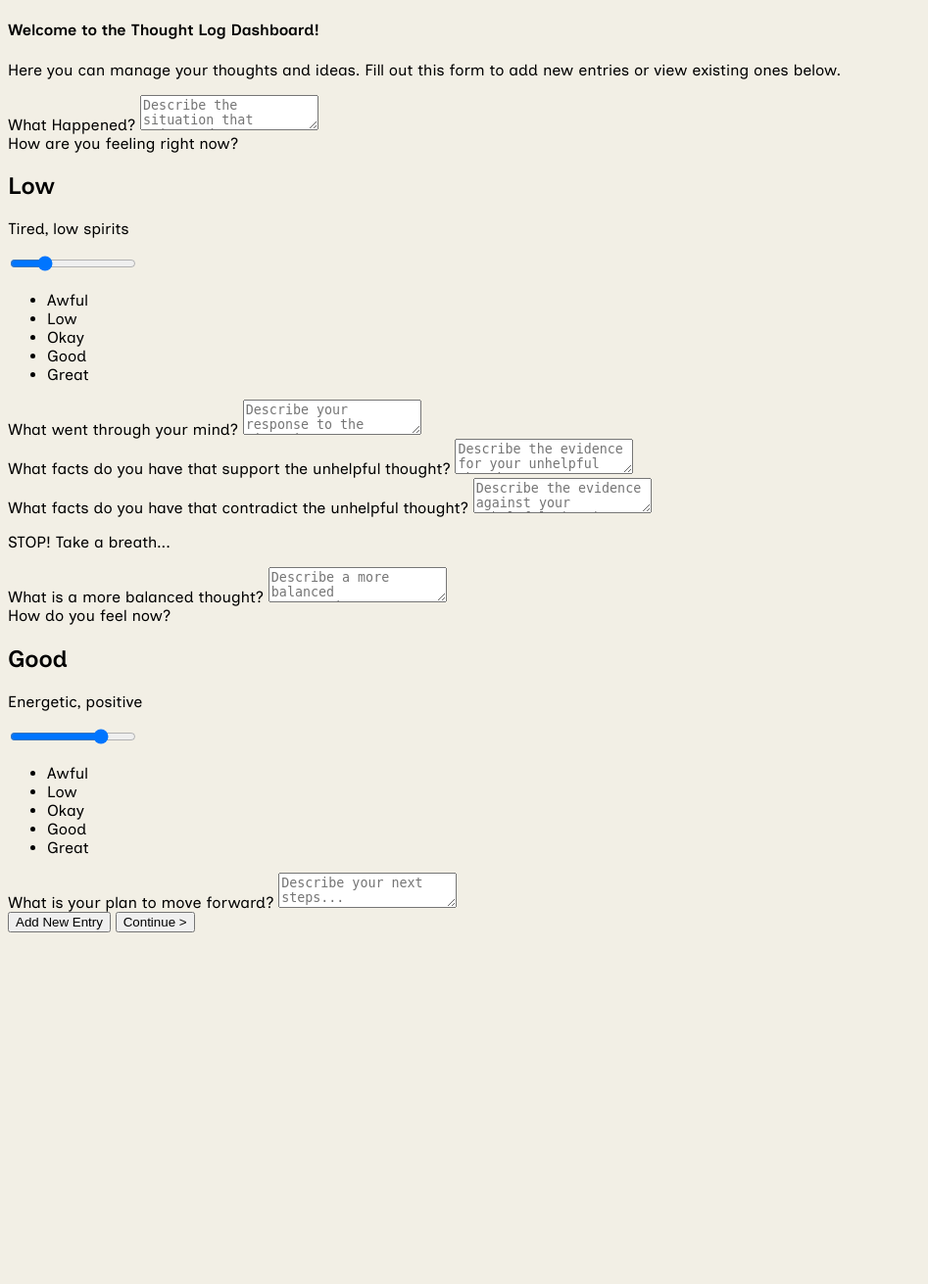
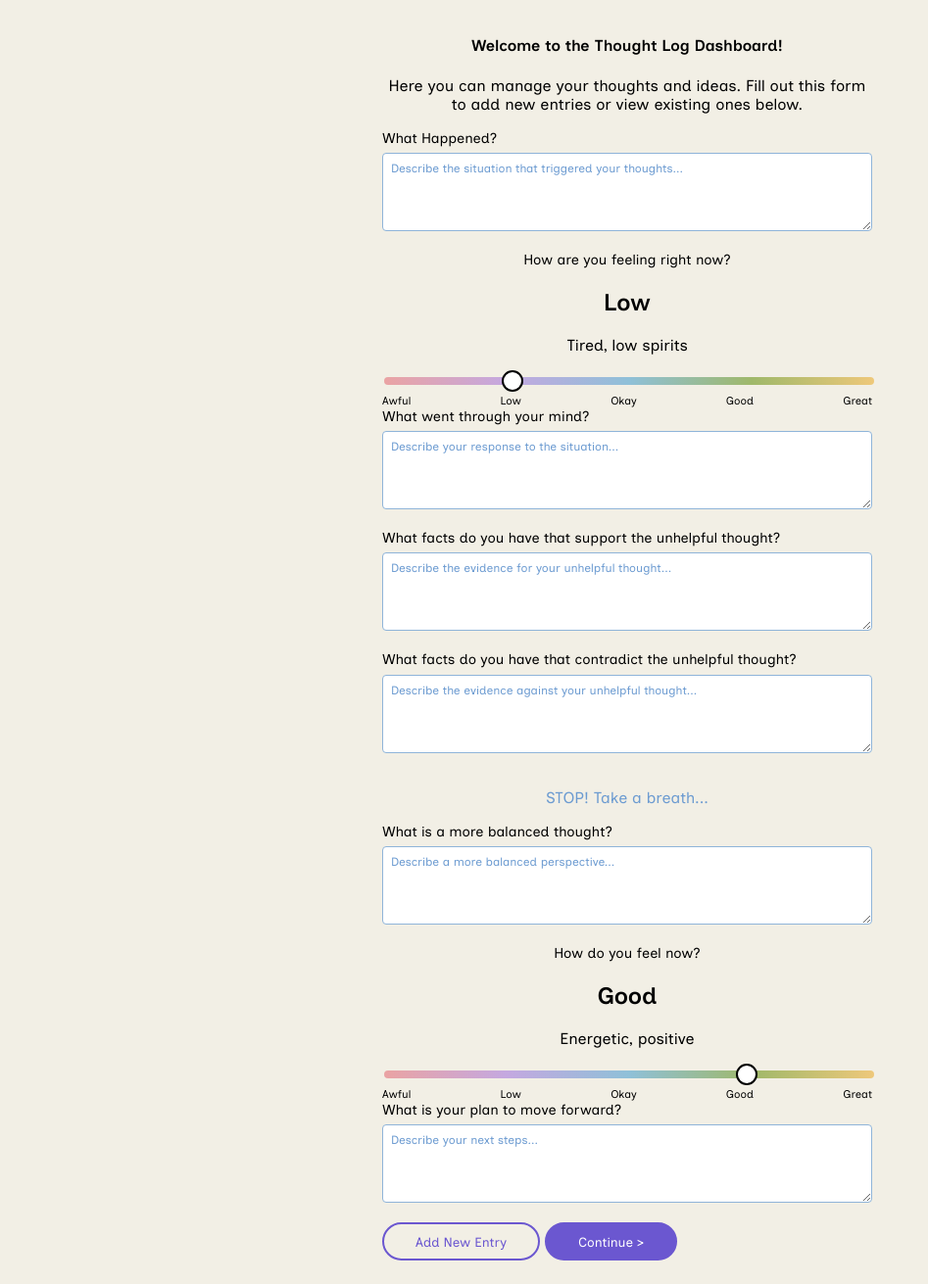
Before and after one commit to JudyAlazemi/ThoughtLog, a PHP site: page /dashboard.php in a window 1280 px wide. Shown: the part 94-1405 px from the top of the page at 98% size, without its empty margins (0-947 px from the left). Before the commit the page ends 1046 px from the top, so only its background shows below. Run offline with PHP 8.4, Linux system fonts and the light colour scheme.

Commit message:
added css for dashboard

```diff
--- a/assets/style.css
+++ b/assets/style.css
@@ -32,3 +32,105 @@ body {
 #menu {
     height: 50px;
 }
+
+.form {
+    max-width: 500px;
+    margin: 0 auto;
+    padding: 1rem;
+}
+
+.form-body {
+    text-align: center;
+}
+
+.question {
+    margin-bottom: 1.5rem;
+    margin: 1.5rem;
+}
+
+label {
+    display: block;
+    font-size: 0.9rem;
+    margin-bottom: 0.4rem;
+}
+
+textarea {
+    width: 100%;
+    height: 80px;
+    box-sizing: border-box;
+    padding: 0.5rem;
+    border: 1px solid #8fb4d9;
+    border-radius: 4px;
+    font-family: inherit;
+    margin-bottom: 1rem;
+}
+
+textarea::placeholder {
+    color: #6c9bd1;
+    font-size: 0.75rem;
+}
+
+input[type="range"] {
+    width: 100%;
+    -webkit-appearance: none;
+    appearance: none;
+    height: 8px;
+    border-radius: 4px;
+    background: linear-gradient(to right, #eaa3a3, #c4a8e0, #8fc0d8, #9fb86a, #eec87a);
+}
+
+input[type="range"]::-webkit-slider-thumb {
+    -webkit-appearance: none;
+    width: 22px;
+    height: 22px;
+    border-radius: 50%;
+    background: white;
+    border: 2px solid black;
+}
+
+input[type="range"]::-moz-range-thumb {
+    width: 22px;
+    height: 22px;
+    border-radius: 50%;
+    background: white;
+    border: 2px solid black;
+}
+
+.mood_labels {
+    display: flex;
+    justify-content: space-between;
+    list-style: none;
+    padding: 0;
+    margin: 0.3rem 0 0;
+    font-size: 0.7rem;
+}
+
+.q2, .q7 {
+    text-align: center;
+}
+
+.form-comment {
+    text-align: center;
+    color: #6c9bd1;
+}
+
+.btn {
+    padding: 0.6rem 2rem;
+    border-radius: 999px;
+    border: 2px solid #6b57d0;
+    background: #6b57d0;
+    color: white;
+    font-family: inherit;
+    cursor: pointer;
+}
+
+.btn[value="draft"] {
+    background: transparent;
+    color: #6b57d0;
+}
+
+.buttons {
+    display: flex;
+    justify-content: center;
+    gap: 1rem;
+}
```
